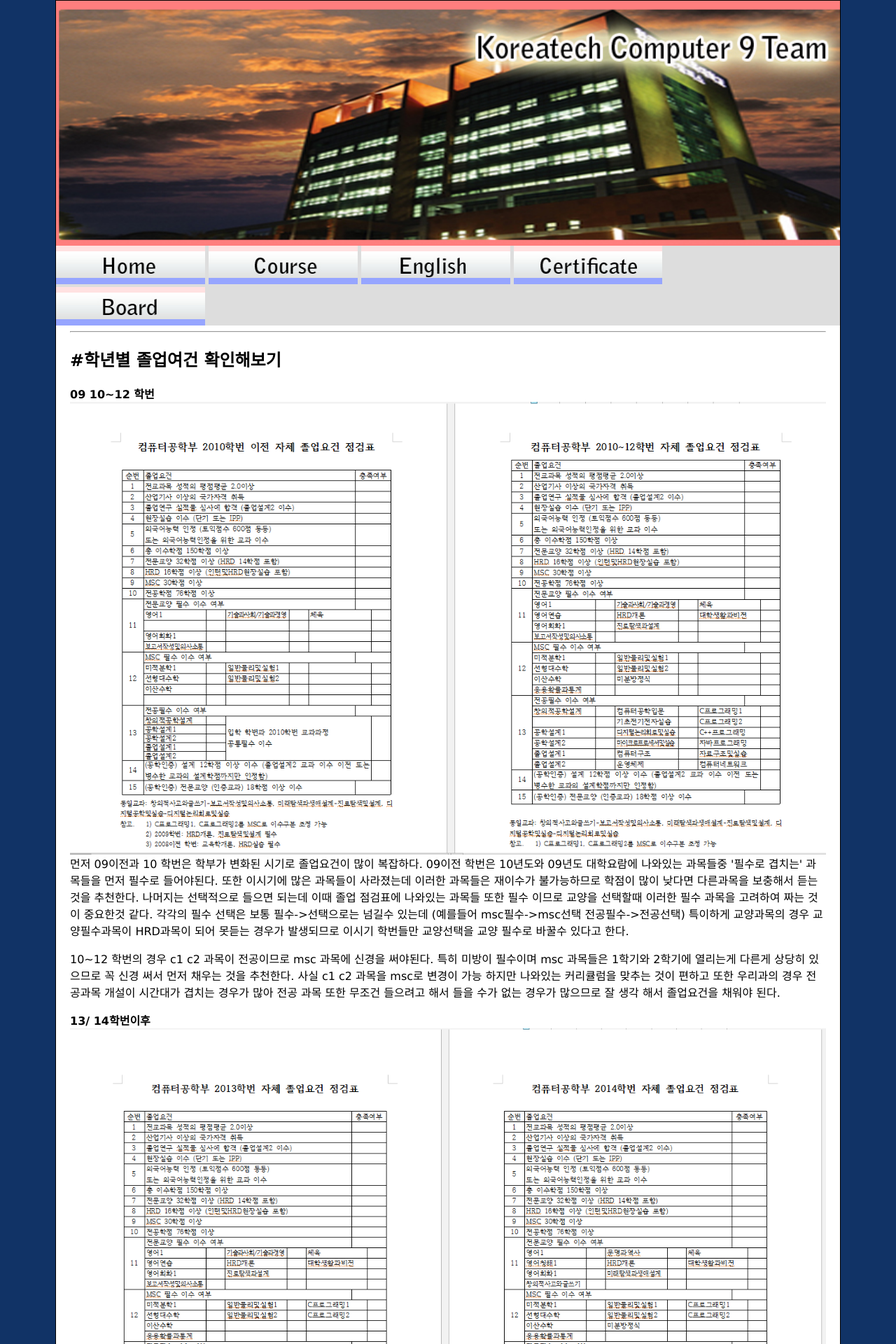
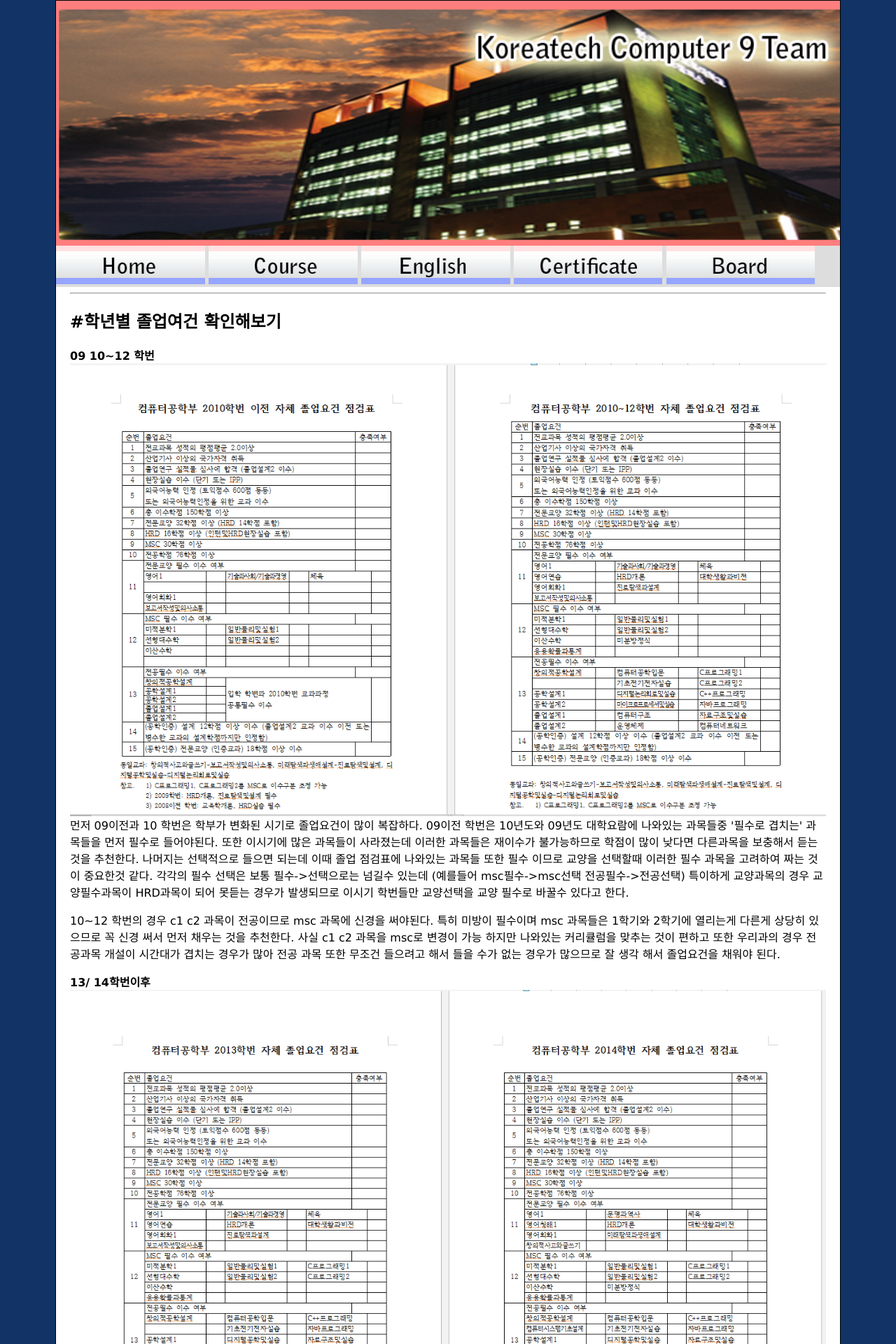
Before and after one commit to myungkwan/computer9team.github.com, a Jekyll site: the page course.html, which Jekyll copies as it is, in a window 1280 px wide. Shown: the top 1920 px of the page at 70% size. Built offline with Jekyll 4.4.1, drawn with Linux system fonts in a browser that asks for light colours.

Commit message:
Update course.html

```diff
--- a/course.html
+++ b/course.html
@@ -61,7 +61,7 @@
     <a href="index.html"><img src="img2/home.jpg" width="19%" height="55" /></a>
     <a href="course.html"><img src="img2/course.jpg" width="19%" height="55" /></a>
     <a href="english.html"><img src="img2/Englsih.jpg" width="19%" height="55" /></a>
-    <a href="certificate.html"><img src="img2/certificate.jpg" width="19%" height="55" /></a><br />
+    <a href="certificate.html"><img src="img2/certificate.jpg" width="19%" height="55" /></a>
     <a href="board.html"><img src="img2/board.jpg" width="19%" height="55" /></a><br />
         <!-- end #header -->
     </div>
```
